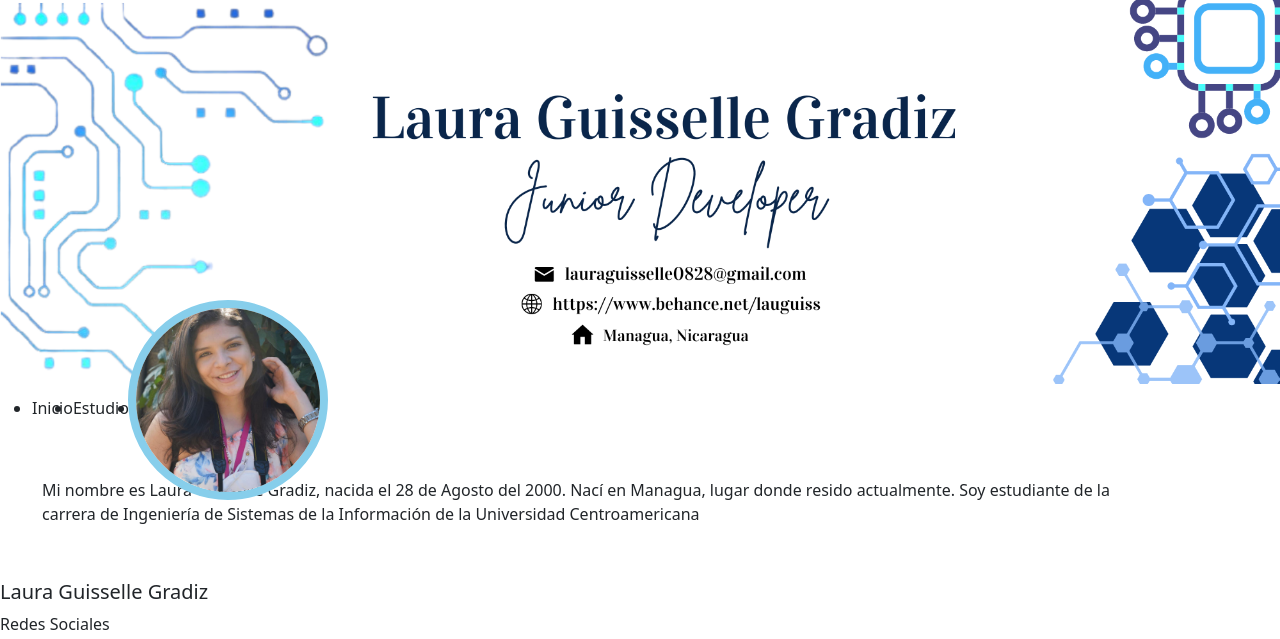
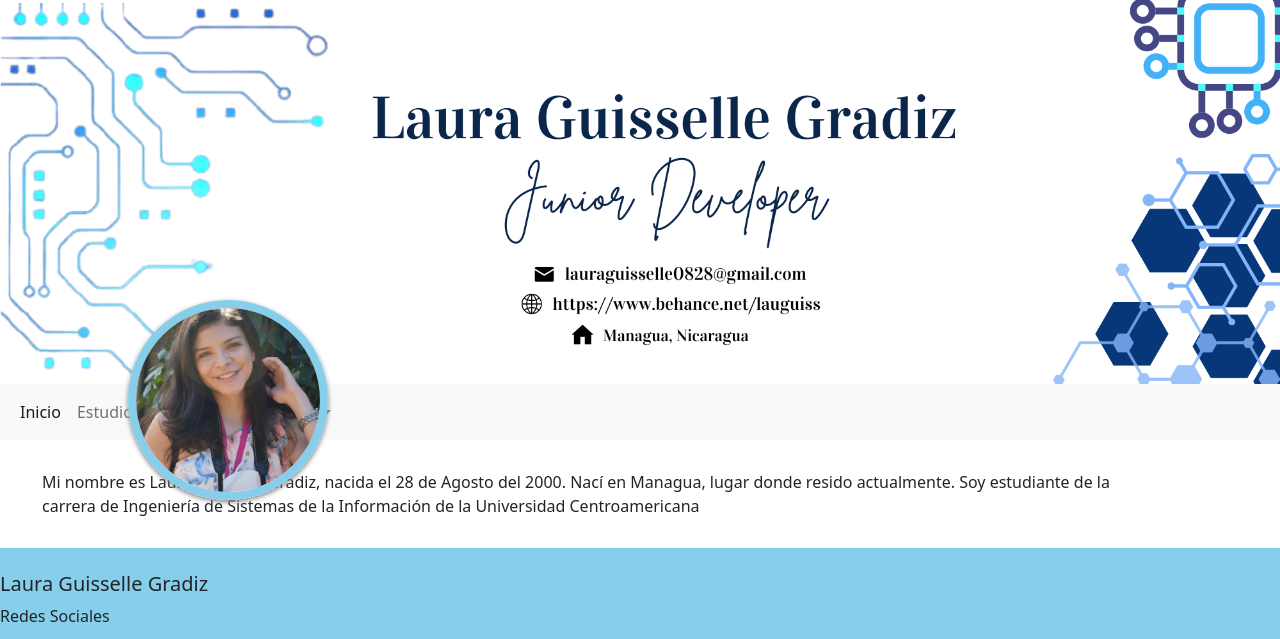
Before and after one commit to Laurag0828/biografia, a plain HTML site: page index.html in a window 1280 px wide. Shown: the top 639 px of the page. Drawn offline with nearby package versions, Linux system fonts and the light colour scheme.

Commit message:
menu bootstrap

```diff
--- a/index.html
+++ b/index.html
@@ -10,9 +10,9 @@
 
     <!-- REFERENCIAS EXTERNAS -->
     <!-- BOOTSTRAP -->
-    <link href="https://cdn.jsdelivr.net/npm/bootstrap@5.3.0-alpha1/dist/css/bootstrap.min.css" rel="stylesheet" integrity="sha384-GLhlTQ8iRABdZLl6O3oVMWSktQOp6b7In1Zl3/Jr59b6EGGoI1aFkw7cmDA6j6gD" crossorigin="anonymous">
-    <script src="https://cdn.jsdelivr.net/npm/bootstrap@5.3.0-alpha1/dist/js/bootstrap.bundle.min.js" integrity="sha384-w76AqPfDkMBDXo30jS1Sgez6pr3x5MlQ1ZAGC+nuZB+EYdgRZgiwxhTBTkF7CXvN" crossorigin="anonymous"></script>
-
+    <link rel="stylesheet" href="https://cdn.jsdelivr.net/npm/bootstrap@5.2.3/dist/css/bootstrap.min.css" integrity="sha384-rbsA2VBKQhggwzxH7pPCaAqO46MgnOM80zW1RWuH61DGLwZJEdK2Kadq2F9CUG65" crossorigin="anonymous">
+    <script src="https://cdn.jsdelivr.net/npm/bootstrap@5.2.3/dist/js/bootstrap.min.js" integrity="sha384-cuYeSxntonz0PPNlHhBs68uyIAVpIIOZZ5JqeqvYYIcEL727kskC66kF92t6Xl2V" crossorigin="anonymous"></script>
+    <script src="https://cdn.jsdelivr.net/npm/bootstrap@5.2.3/dist/js/bootstrap.bundle.min.js" integrity="sha384-kenU1KFdBIe4zVF0s0G1M5b4hcpxyD9F7jL+jjXkk+Q2h455rYXK/7HAuoJl+0I4" crossorigin="anonymous"></script>
     <!-- ESTILOS CSS -->
     <link rel="stylesheet" href="./style.css">
 
@@ -24,19 +24,33 @@
             <img class="banner-img" src="./assets/banner.png" alt="Imagen de banner">
             <img class="profile-img" src="./assets/perfil.jpg" alt="Imagen de perfil">
         </div>
-        <!--<img class="logo-img" src="https://cdn-icons-png.flaticon.com/512/2317/2317965.png" alt="Logo">-->
-        <nav class="nav">
-            <ul>
-                <li>Inicio</li>
-                <li>Estudios</li>
-                <li>Hobbies</li>
-                <li>Profesional
-                    <ul>
-                        <li>Portafolio</li>
+
+        <nav class="navbar navbar-expand-lg navbar-light bg-light">
+            <div class="container-fluid">
+
+                <!-- Menu Responsive -->
+                <button class="navbar-toggler" type="button" data-bs-toggle="collapse" data-bs-target="#navbarNavDropdown" aria-controls="navbarNavDropdown" aria-expanded="false" aria-label="Toggle navigation">
+                    <span class="navbar-toggler-icon"></span>
+                </button>
+
+                <div class="collapse navbar-collapse" id="navbarNavDropdown">
+                    <ul class="navbar-nav">
+                        <li class="nav-item"><a class="nav-link active" aria-current="page" href="#">Inicio</a></li>
+                        <li class="nav-item"><a class="nav-link" href="#">Estudios</a></li>
+                        <li class="nav-item"><a class="nav-link" href="#">Hobbies</a></li>
+                        <li class="nav-item dropdown">
+                            <a class="nav-link dropdown-toggle" href="#" id="navbarDropdownMenuLink" role="button" data-bs-toggle="dropdown" aria-expanded="false">
+                            Profesional</a>
+                            <ul class="dropdown-menu" aria-labelledby="navbarDropdownMenuLink">
+                                <li><a class="dropdown-item" href="#">Portafolio</a></li>
+                            </ul>
+                        </li>
                     </ul>
-                </li>
-            </ul>
-        </nav>
+                </div>
+
+            </div>
+          </nav>
+
     </header>
 
     <main>
--- a/style.css
+++ b/style.css
@@ -17,28 +17,28 @@
     left: 10%;
     border-radius: 50%;
     border: 8px solid skyblue;
-    box-shadow: 0px 1px 2px var(--shadow);
-
+    box-shadow: 0px 2px 5px grey;
+    z-index: 2;
 }
 
 nav{
-    display: flex;
+    z-index: 1;
 }
 
-nav ul{
-    display: flex;
-    justify-content: space-around;
-    align-items: center;
-}
-
-.logo-img{
-    width: 70px;
+nav > div{
+    text-align: end;
+    justify-content: end;
+    float: right;
 }
 
 .container{
     margin: 30px;
 }
 
+footer{
+    background-color: skyblue;
+}
+
 .footer-social img{
     width: 30px;
 }
```
Also changed, not shown: Hobbies.html (added).
